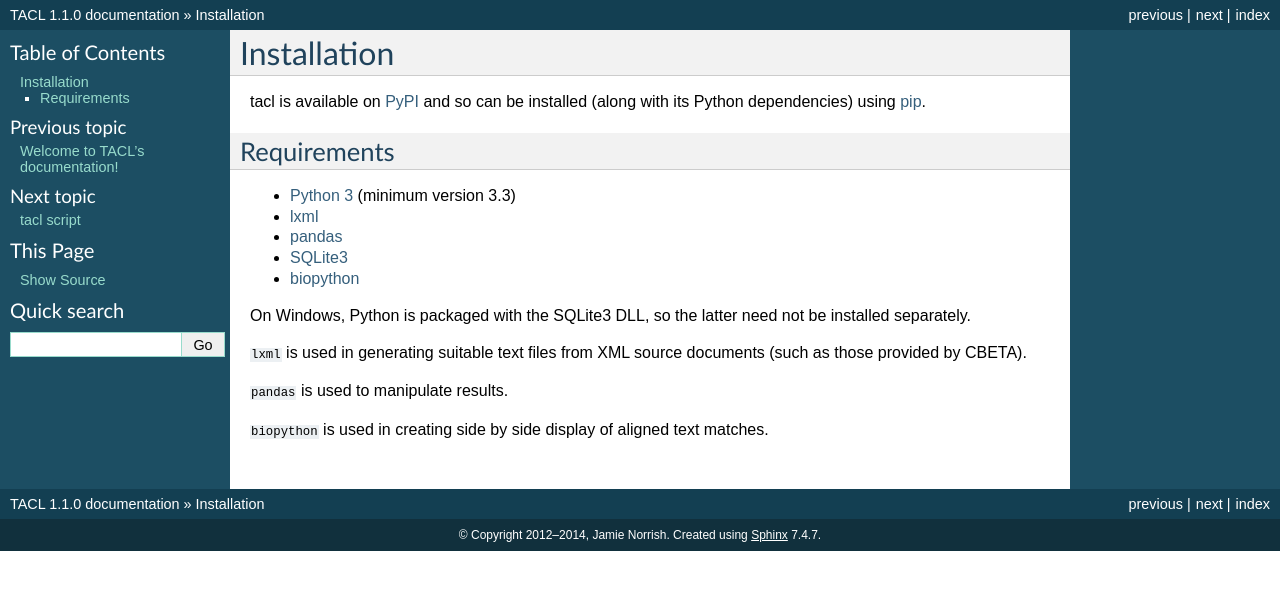
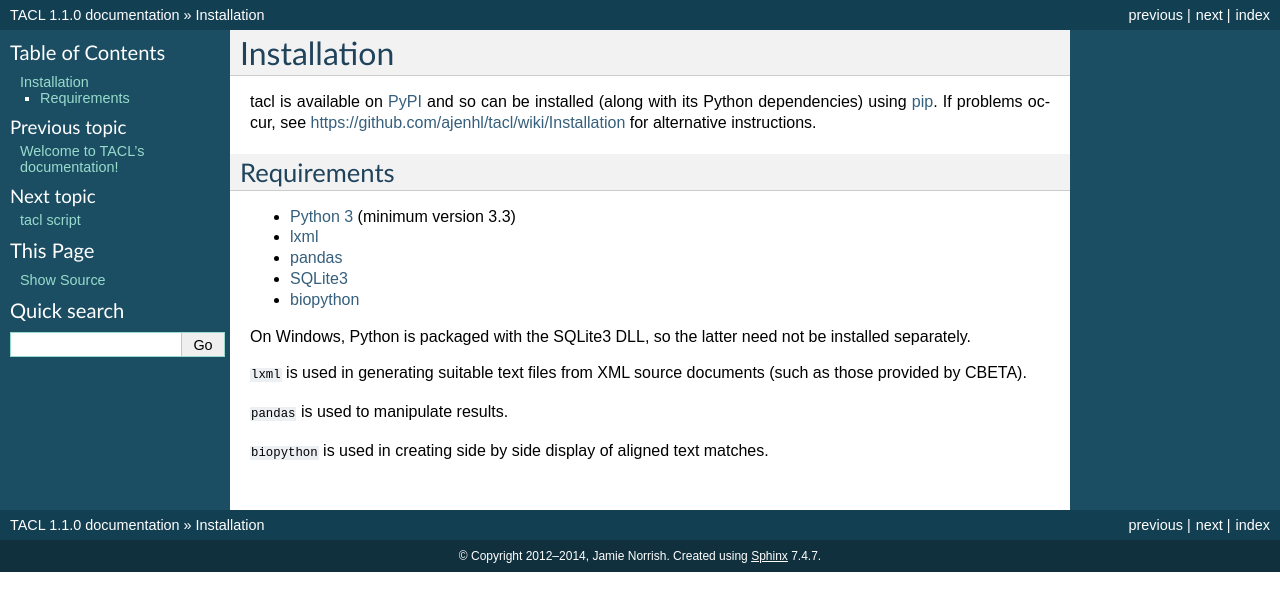
Before and after one commit to ajenhl/tacl, a Sphinx documentation site: the page built from docs/source/installation.rst, in a window 1280 px wide. Shown: the top 611 px of the page. Built offline with Sphinx 7.4.7, drawn with Linux system fonts in a browser that asks for light colours.

Commit message:
Updated README and installation doc to link to the GitHub wiki page on installation for alternative instructions.

```diff
--- a/docs/source/installation.rst
+++ b/docs/source/installation.rst
@@ -2,7 +2,9 @@ Installation
 ============
 
 tacl is available on `PyPI`_ and so can be installed (along with its
-Python dependencies) using `pip`_.
+Python dependencies) using `pip`_. If problems occur, see
+https://github.com/ajenhl/tacl/wiki/Installation for alternative
+instructions.
 
 Requirements
 ------------
```
Also changed, not shown: README.rst (+6 -1 lines).
